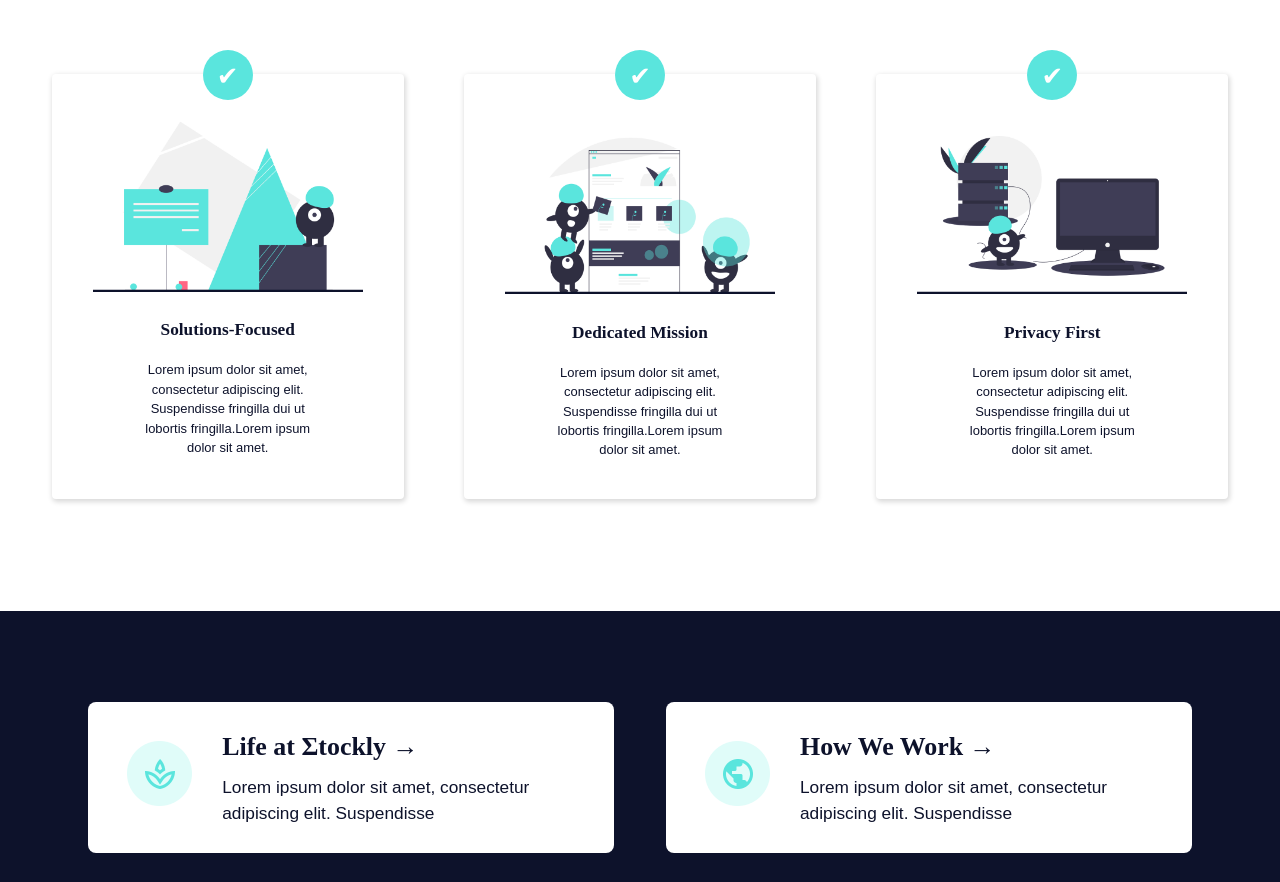
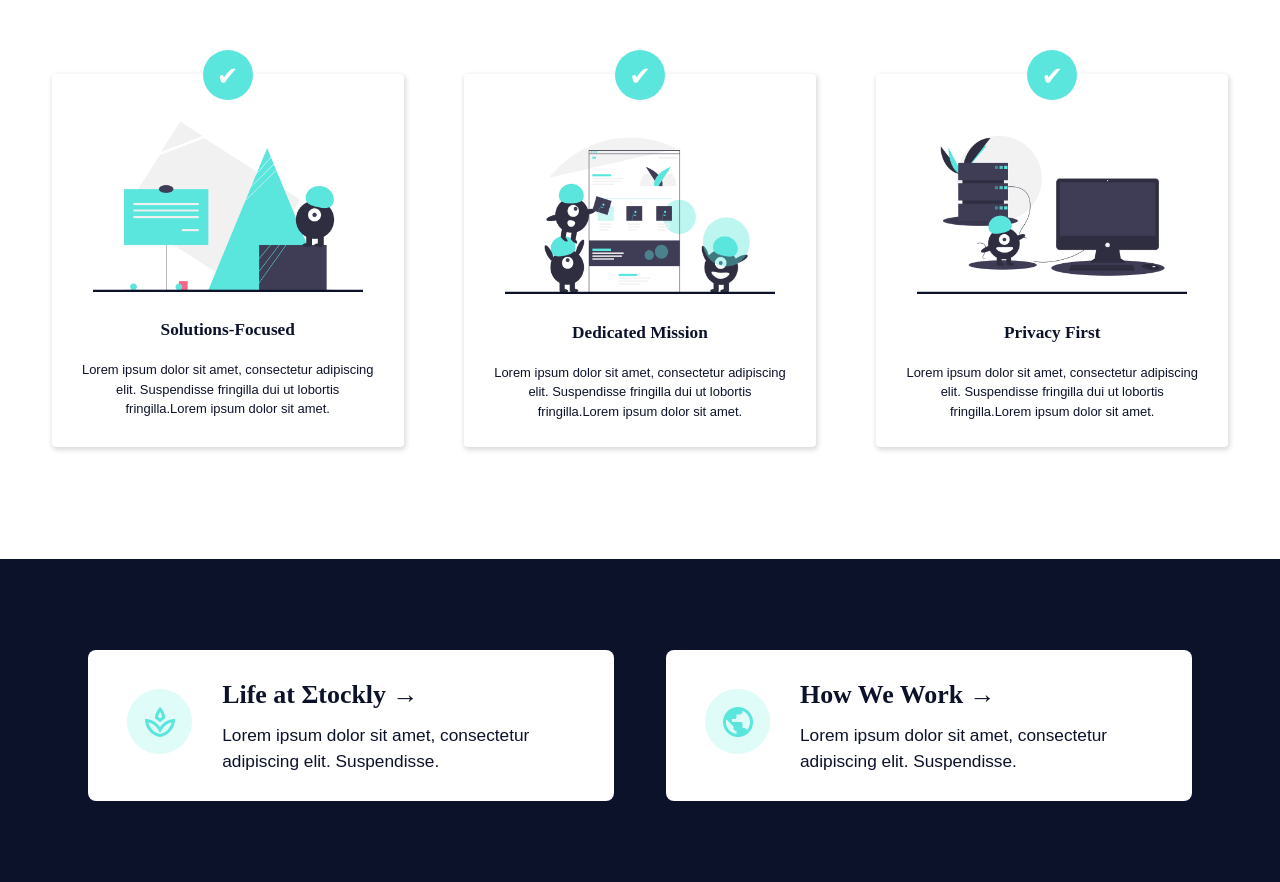
Before and after one commit to lambda-stockly/build-stockly-MarketingUI-Issac, a plain HTML site: page about.html in a window 1280 px wide. Shown: the part 215-1097 px from the top of the page. Drawn offline with Linux system fonts and the light colour scheme; a web font is replaced by a local one.

Commit message:
Create components for remainder of card elements

```diff
--- a/about.html
+++ b/about.html
@@ -7,7 +7,10 @@
     <meta http-equiv="X-UA-Compatible" content="ie=edge">
     <link rel="stylesheet" href="css/index.css">
     <title>About</title>
+    <script src="components/cards/vertical-cards.js" async></script>
+    <script src="components/cards/horizontal-cards.js" async></script>
     <script src="components/cards/square-cards.js" async></script>
+
 </head>
 
 <body>
@@ -51,39 +54,7 @@
             <p>Lorem ipsum dolor sit amet, consectetur adipiscing elit. Suspendisse fringilla dui ut lobortis
                 fringilla.Lorem ipsum dolor sit amet.</p>
             <div class="values-container">
-                <div class='card'>
-                    <div class="checkmark">
-                        <p class='check'>✔</p>
-                    </div>
-                    <div class="value-image">
-                        <img src="img/values/solutions-focused.png" alt="">
-                    </div>
-                    <h4>Solutions-Focused</h4>
-                    <p>Lorem ipsum dolor sit amet, consectetur adipiscing elit. Suspendisse fringilla dui ut lobortis
-                        fringilla.Lorem ipsum dolor sit amet.</p>
-                </div>
-                <div class='card'>
-                    <div class="checkmark">
-                        <p class='check'>✔</p>
-                    </div>
-                    <div class="value-image">
-                        <img src="img/values/dedicated-mission.png" alt="">
-                    </div>
-                    <h4>Dedicated Mission</h4>
-                    <p>Lorem ipsum dolor sit amet, consectetur adipiscing elit. Suspendisse fringilla dui ut lobortis
-                        fringilla.Lorem ipsum dolor sit amet.</p>
-                </div>
-                <div class='card'>
-                    <div class="checkmark">
-                        <p class='check'>✔</p>
-                    </div>
-                    <div class="value-image">
-                        <img src="img/values/privacy-first.png" alt="">
-                    </div>
-                    <h4>Privacy First</h4>
-                    <p>Lorem ipsum dolor sit amet, consectetur adipiscing elit. Suspendisse fringilla dui ut lobortis
-                        fringilla.Lorem ipsum dolor sit amet.</p>
-                </div>
+                <!-- Insert Using JavaScript vertical-cards.js-->
             </div>
         </header>
     </div>
@@ -91,29 +62,8 @@
 
     <!-- Operations Section Wrapper -->
     <div class="dark-section-wrapper">
-        <section class='operations-wrapper'>
-            <a href="#">
-                <div class='card'>
-                    <div class='operations-image'>
-                        <img src="img/operate/life-at-stockly.png" alt="">
-                    </div>
-                    <div class="operations-text">
-                        <h3>Life at Σtockly →</h3>
-                        <p>Lorem ipsum dolor sit amet, consectetur adipiscing elit. Suspendisse </p>
-                    </div>
-                </div>
-            </a>
-            <a href="#">
-                <div class='card'>
-                    <div class='operations-image'>
-                        <img src="img/operate/operate-globally.png" alt="">
-                    </div>
-                    <div class="operations-text">
-                        <h3>How We Work →</h3>
-                        <p>Lorem ipsum dolor sit amet, consectetur adipiscing elit. Suspendisse </p>
-                    </div>
-                </div>
-            </a>
+        <section class='work-benefits-wrapper'>
+           <!-- Insert Using JavaScript horizontal-cards.js-->
         </section>
     </div>
 
--- a/components/cards/horizontal-cards.js
+++ b/components/cards/horizontal-cards.js
@@ -0,0 +1,82 @@
+
+class HorizontalCardGenerator {
+    constructor(cardData) {
+        this.cardData = cardData;
+
+        this.link = this.cardData.link;
+        this.imgSrc = this.cardData.imgSrc;
+        this.title = this.cardData.title;
+        this.paragraph = this.cardData.paragraph;
+
+        // initial card setup
+        this.linkContainer = document.createElement('a');
+        this.linkContainer.href = this.link;
+
+        this.cardContainer = document.createElement('div');
+        this.cardContainer.classList.add('card');
+        this.linkContainer.append(this.cardContainer);
+
+        this.constructImage();
+        this.constructText();
+        console.log(this.linkContainer);
+    }
+
+    constructImage() {
+        const imageContainer = document.createElement('div');
+        imageContainer.setAttribute('class', 'work-benefits-image');
+
+        const image = document.createElement('img');
+        image.src = this.imgSrc;
+        image.alt = this.title;
+        imageContainer.append(image);
+
+        this.cardContainer.append(imageContainer);
+    }
+
+    constructText() {
+        this.textContainer = document.createElement('div');
+        this.textContainer.setAttribute('class', 'work-benefits-text');
+
+        this.constructTitle();
+        this.constructParagraph();
+
+        this.cardContainer.append(this.textContainer);
+    }
+
+    constructTitle() {
+        const title = document.createElement('h3');
+        title.textContent = this.title;
+        this.textContainer.append(title);
+    }
+
+    constructParagraph() {
+        const paragraph = document.createElement('p');
+        paragraph.textContent = this.paragraph;
+        this.textContainer.append(paragraph);
+    }
+}
+
+if (document.title == 'About') {
+    const workBenefitCards = [
+        {
+            link: '#',
+            imgSrc: 'img/work-benefits/life-at-stockly.png',
+            title: 'Life at Σtockly →',
+            paragraph: "Lorem ipsum dolor sit amet, consectetur adipiscing elit. Suspendisse."
+        },
+        {
+            link: '#',
+            imgSrc: 'img/work-benefits/operate-globally.png',
+            title: 'How We Work →',
+            paragraph: "Lorem ipsum dolor sit amet, consectetur adipiscing elit. Suspendisse."
+        }
+    ]
+
+    const workBenefitsContainer = document.querySelector('.work-benefits-wrapper');
+
+    workBenefitCards.forEach(workBenefit => {
+        let newWorkBenefit = new HorizontalCardGenerator(workBenefit);
+        workBenefitsContainer.append(newWorkBenefit.cardContainer);
+    });
+
+}
--- a/components/cards/vertical-cards.js
+++ b/components/cards/vertical-cards.js
@@ -0,0 +1,89 @@
+
+class VerticalCardGenerator {
+    constructor(cardData) {
+        this.cardData = cardData;
+
+        this.symbol = cardData.symbol;
+        this.imgSrc = cardData.imgSrc;
+        this.title = cardData.title;
+        this.paragraph = cardData.paragraph;
+
+        // parent div and class
+        this.cardContainer = document.createElement('div');
+        this.cardContainer.classList.add('card');
+
+        // construct the card
+        this.constructSymbol();
+        this.constructImage();
+        this.constructTitle();
+        this.constructParagraph();
+    }
+
+    constructSymbol() {
+        const symbolContainer = document.createElement('div');
+        symbolContainer.setAttribute('class', 'symbol-mark');
+
+        const symbol = document.createElement('p');
+        symbol.setAttribute('class', 'symbol');
+        symbol.textContent = this.symbol;
+
+        symbolContainer.append(symbol);
+
+        this.cardContainer.append(symbolContainer);
+    }
+
+    constructImage() {
+        const imageContainer = document.createElement('div');
+        imageContainer.setAttribute('class', 'value-image');
+
+        const image = document.createElement('img');
+        image.src = this.imgSrc;
+        image.alt = this.title;
+        imageContainer.append(image);
+
+        this.cardContainer.append(imageContainer);
+    }
+
+    constructTitle() {
+        const title = document.createElement('h4');
+        title.textContent = this.title;
+        this.cardContainer.append(title);
+    }
+
+    constructParagraph() {
+        const paragraph = document.createElement('p');
+        paragraph.textContent = this.paragraph;
+        this.cardContainer.append(paragraph);
+    }
+}
+
+if (document.title == 'About') {
+    const valueCards = [
+        {
+            symbol: '✔',
+            imgSrc: 'img/values/solutions-focused.png',
+            title: 'Solutions-Focused',
+            paragraph: "Lorem ipsum dolor sit amet, consectetur adipiscing elit. Suspendisse fringilla dui ut lobortis fringilla.Lorem ipsum dolor sit amet."
+        },
+        {
+            symbol: '✔',
+            imgSrc: 'img/values/dedicated-mission.png',
+            title: 'Dedicated Mission',
+            paragraph: "Lorem ipsum dolor sit amet, consectetur adipiscing elit. Suspendisse fringilla dui ut lobortis fringilla.Lorem ipsum dolor sit amet."
+        },
+        {
+            symbol: '✔',
+            imgSrc: 'img/values/privacy-first.png',
+            title: 'Privacy First',
+            paragraph: "Lorem ipsum dolor sit amet, consectetur adipiscing elit. Suspendisse fringilla dui ut lobortis fringilla.Lorem ipsum dolor sit amet."
+        },
+    ]
+
+    const valuesContainer = document.querySelector('.values-container');
+
+    valueCards.forEach(value => {
+        let newValue = new VerticalCardGenerator(value);
+        valuesContainer.append(newValue.cardContainer);
+    });
+
+}
--- a/less/about.less
+++ b/less/about.less
@@ -19,7 +19,7 @@
         margin-right: 4.8rem;
     }
 
-    .checkmark {
+    .symbol-mark {
         background: @primary-color;
         min-width: 50px;
         min-height: 50px;
@@ -30,8 +30,7 @@
         top: -50px;
         left: 125px;
 
-        p.check {
-            margin: 0;
+        p.symbol {
             padding-top: 0.6rem;
             color: @white;
             font-size: 2.4rem;
@@ -52,6 +51,10 @@
             -moz-box-shadow: 1px 2px 5px 1px rgba(0,0,0,0.15);
             box-shadow: 1px 2px 5px 1px rgba(0,0,0,0.15);
             border-radius: 4px;
+
+            p {
+                margin: 0;
+            }
         }
 
         .value-image {
@@ -82,7 +85,7 @@
     background-color: @secondary-color;
 }
 
-.dark-section-wrapper .operations-wrapper {
+.dark-section-wrapper .work-benefits-wrapper {
     margin: 0 auto;
     padding: 6.0rem 1.6rem;
     max-width: 1280px;
@@ -101,9 +104,8 @@
 
         display: flex;
         align-items: center;
-        // justify-content: center;
 
-        .operations-image {
+        .work-benefits-image {
             max-width: 65px;
             margin-right: 1.2rem;
 
@@ -112,18 +114,18 @@
             }
         }
 
-        .operations-text h3 {
+        .work-benefits-text h3 {
             margin-bottom: 0.8rem;
         }
 
         @media @desktop {
             margin: 2.4rem;
 
-            .operations-image {
+            .work-benefits-image {
                 margin-left: 2.4rem;
             }
 
-            .operations-text {
+            .work-benefits-text {
                 margin-left: 1.6rem;
             }
         }
```
Also changed, not shown: components/cards/square-cards.js (+0 -7 lines), css/index.css, img/work-benefits/life-at-stockly.png (renamed from img/operate/life-at-stockly.png), img/work-benefits/operate-globally.png (renamed from img/operate/operate-globally.png).
